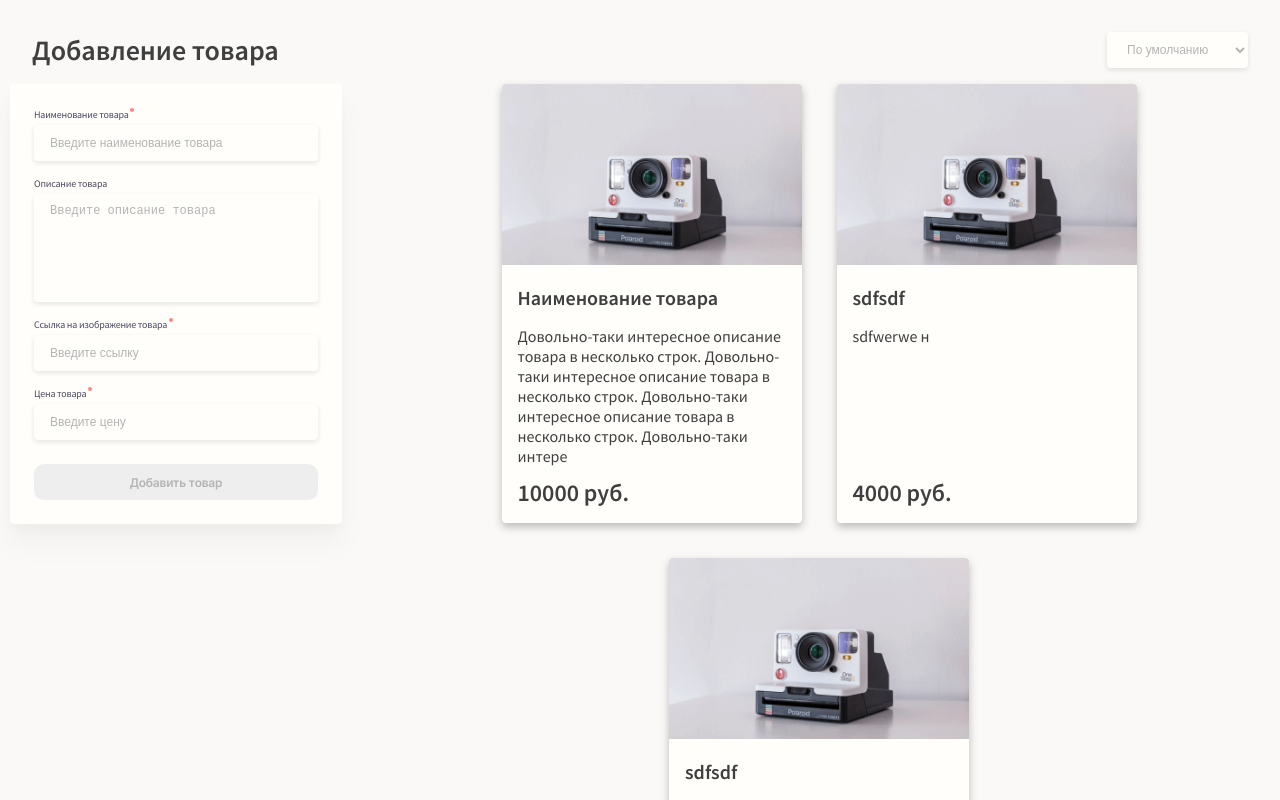
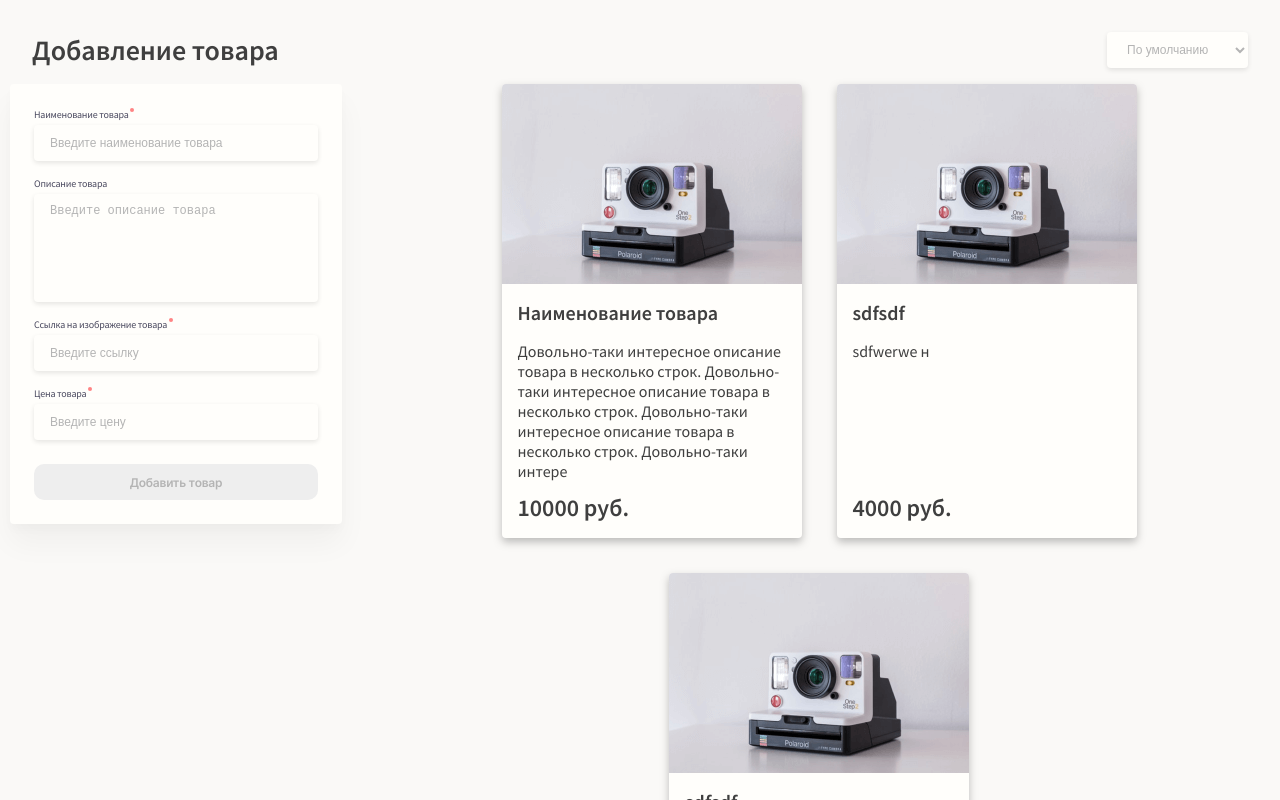
Before and after one commit to Constantiin/test-adding-goods, a Vue app: page / in a window 1280 px wide. Shown: the top 800 px of the page. Built offline with nearby package versions, Linux system fonts and the light colour scheme.

Commit message:
to correct image size

```diff
--- a/src/components/CardC.vue
+++ b/src/components/CardC.vue
@@ -11,7 +11,9 @@
             v-if="card.showCart"
             @click.stop="removeCard(card.id)"
         ></button>
-        <img class="card__image" :src="card.image" :alt="card.title">
+        <div class="card__image"
+            :style="{backgroundImage: `url(${card.image})`}"
+        ></div>
         <div class="card__content">
             <div class="card__title"><p>{{ card.title }}</p></div>
             <div class="card__description"><p>{{ card.description }}</p></div>
@@ -44,14 +46,23 @@ export default {
 
 .card {
     position: relative;
+    max-width: 260px;
     min-height: 423px;
     background: #FFFEFB;
     filter: drop-shadow(0px 4px 4px rgba(0, 0, 0, 0.25));
     border-radius: 4px;
     cursor: pointer;
+    font-size: 15px;
 }
 
 .card__image {
+    display: block;
+    max-width: 332px;
+    height: 200px;
+    background-repeat: no-repeat;
+    background-position: center;
+    background-size: cover;
+    border-radius: 4px 4px 0px 0px;
     margin-bottom: 16px;
 }
 
@@ -108,7 +119,7 @@ export default {
 @media (min-width: 920px) {
 
 .card {
-    max-width: 260px;
+    min-width: 260px;
     box-shadow: none;
 }
 
@@ -117,7 +128,8 @@ export default {
 @media (min-width: 1024px) {
 
 .card {
-    max-width: 300px;
+    min-width: 300px;
+    font-size: 16px;
 }
 
 }
```
